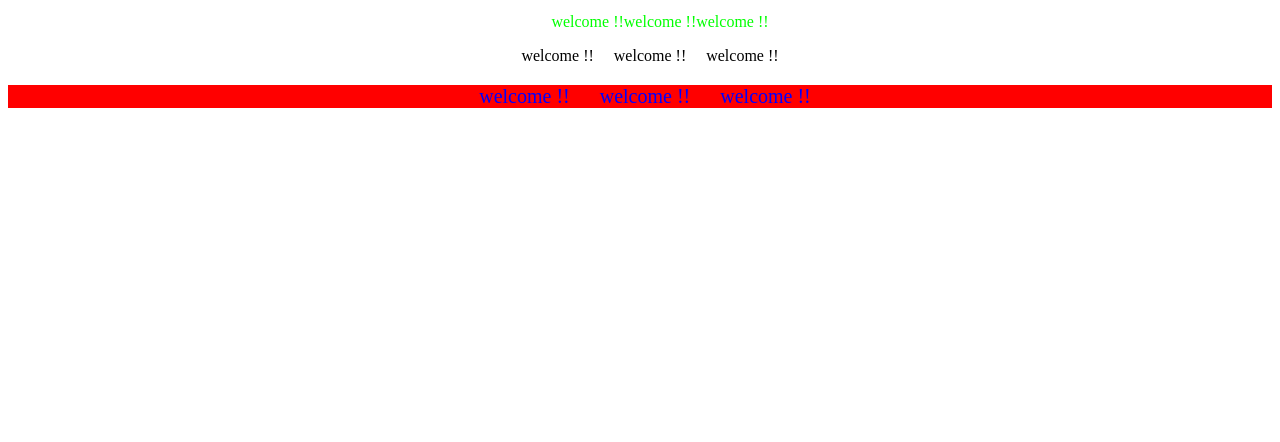
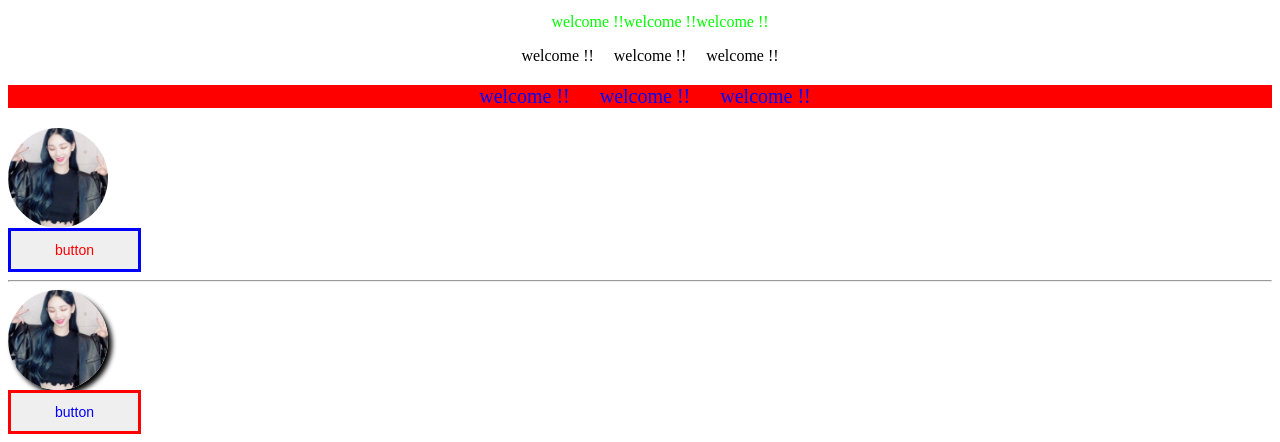
Before and after one commit to changsik-28/htmlcss, a website: page example/index.html in a window 1280 px wide. Shown: the part 510-952 px from the top of the page. Before the commit the page ends 800 px from the top, so only its background shows below. Drawn offline with Linux system fonts and the light colour scheme.

Commit message:
@extend 를 사용하는 법 근데 extend 보다 mixin include 사용을 더 많이한다.

```diff
--- a/example/index.html
+++ b/example/index.html
@@ -64,5 +64,12 @@
       <li>welcome !!</li>
       <li>welcome !!</li>
     </ul>
+
+    <!-- extend -->
+    <div class="profile-user"></div>
+    <button class="follow-button">button</button>
+    <hr>
+    <div class="comment-user"></div>
+    <button class="message-button">button</button>
   </body>
 </html>
--- a/example/scss/style.scss
+++ b/example/scss/style.scss
@@ -120,3 +120,37 @@ p{
     }
     background:red;
 }
+
+/*extend*/
+/*class 코드 짜기*/
+.profile-user{
+    background-image:url("../../imgs/연예인6.png");
+    background-size:cover;
+    background-position: 50% 50%;
+    border-radius: 50%;
+    width:100px;
+    height:100px;
+}
+
+.comment-user{
+    @extend .profile-user;
+    box-shadow:4px 4px  5px black;
+}
+%bace-button{
+    width:133px;
+    height:44px;
+    display:flex;
+    justify-content:center;
+    align-items:center;
+    font-size:14px;
+}
+.follow-button{
+    @extend %bace-button;
+    color:red;
+    border:3px solid blue;
+}
+.message-button{
+    @extend %bace-button;
+    color:blue;
+    border:3px solid red;
+}
```
Also changed, not shown: example/scss/style.css, 1 other file.
